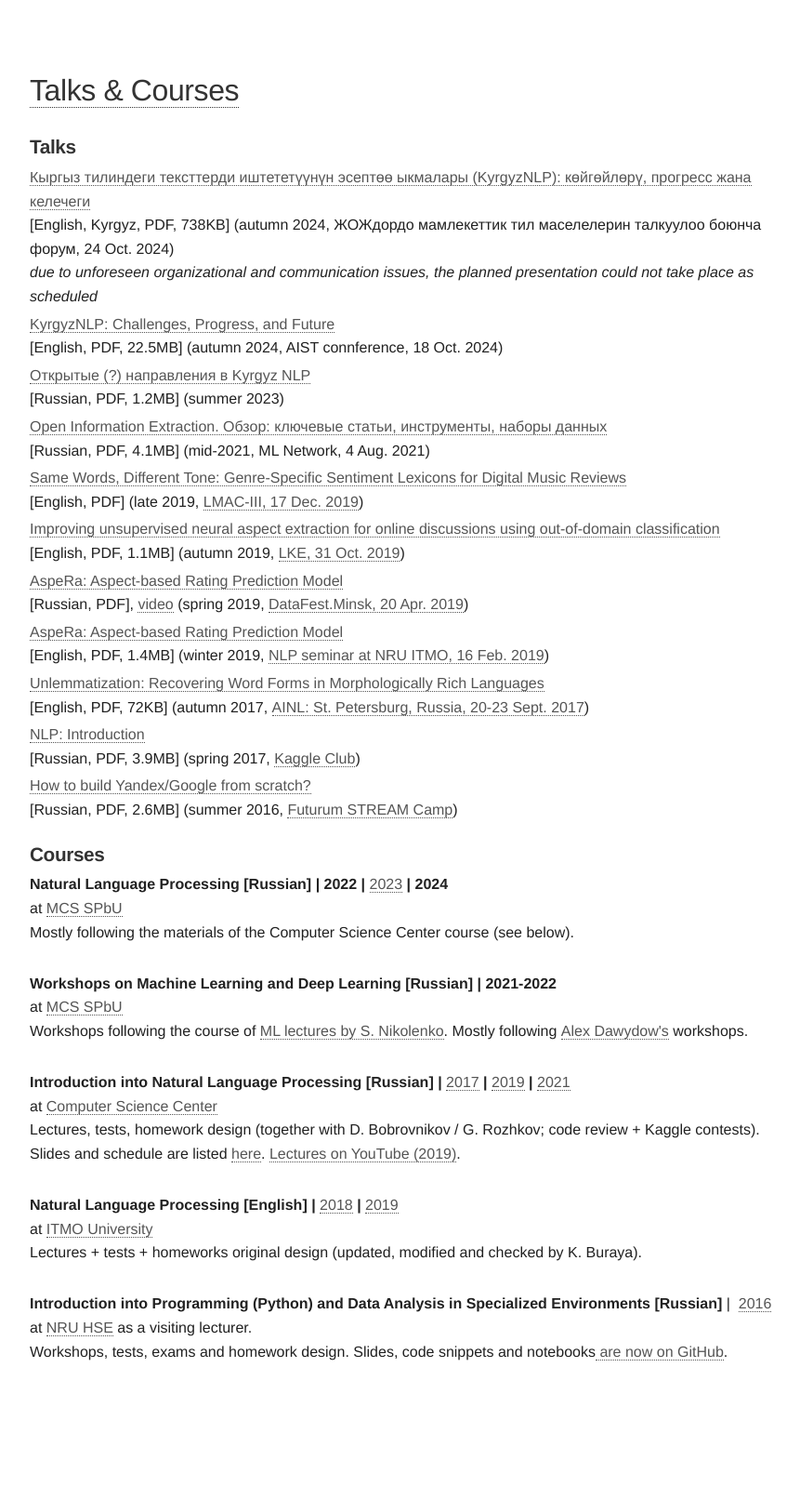
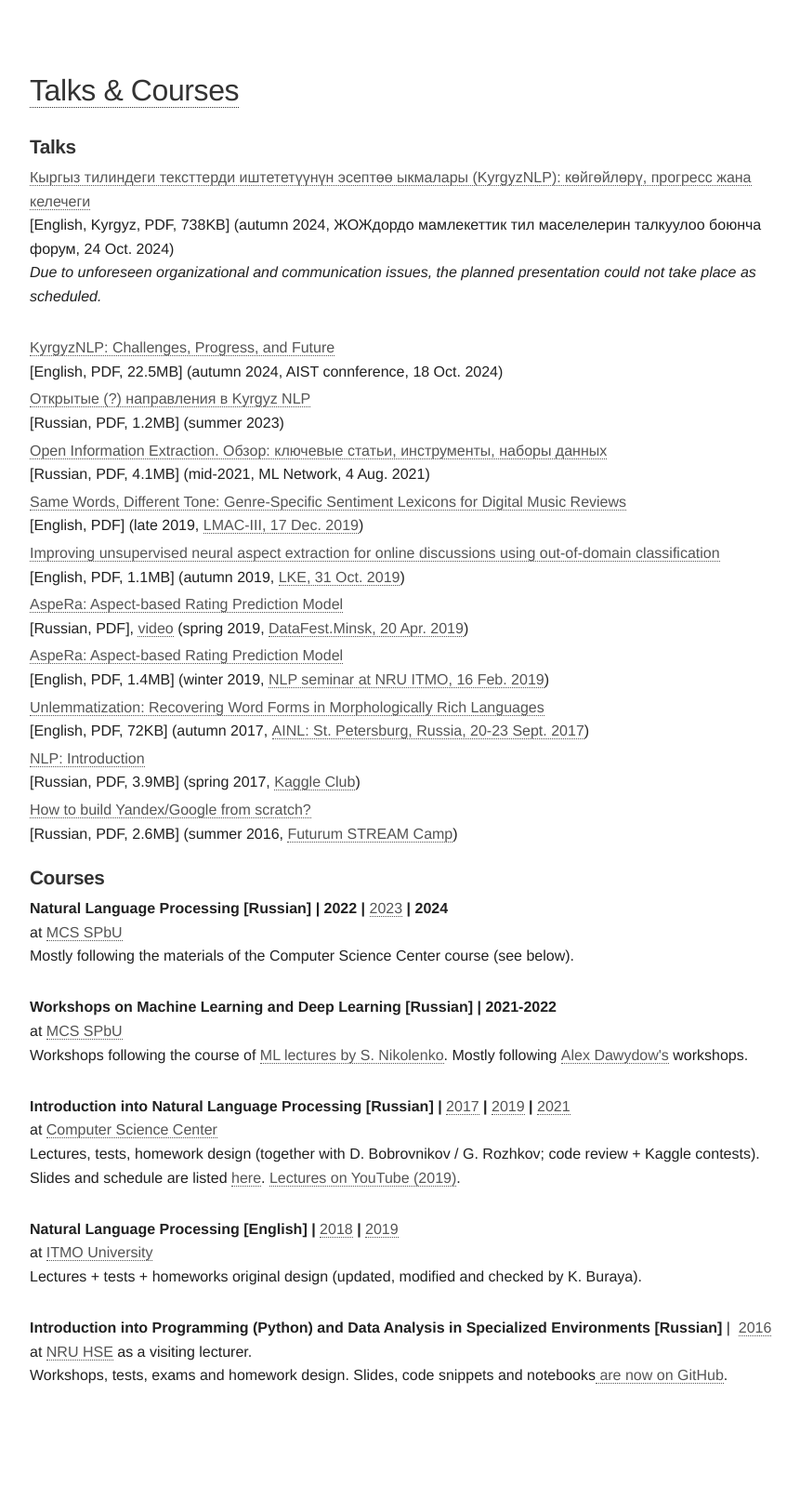
Before and after one commit to alexeyev/alexeyev.github.io, a Jekyll site: the page built from blahblahblah.html, in a window 1280 px wide. Shown: the whole page at 93% size, without its empty margins (208-1069 px from the left). Built offline with Jekyll 4.4.1, drawn with Linux system fonts in a browser that asks for light colours; before the commit the page ends 1588 px from its top, so only the background shows below that.

```diff
--- a/blahblahblah.html
+++ b/blahblahblah.html
@@ -22,8 +22,8 @@ description: Lists of public talks and courses by Anton Alekseev. Links to the a
 		Кыргыз тилиндеги тексттерди иштететүүнүн эсептөө ыкмалары (KyrgyzNLP): көйгөйлөрү, прогресс жана келечеги</a></b>
 		<br/>[English, Kyrgyz, PDF, 738KB]
 		(autumn 2024, ЖОЖдордо мамлекеттик тил маселелерин талкуулоо боюнча форум, 24 Oct. 2024)<br/>
-		<i>due to unforeseen organizational and communication issues, the planned presentation could not take place as scheduled</i>
-		<br/>
+		<i>Due to unforeseen organizational and communication issues, the planned presentation could not take place as scheduled.</i>
+		<br/><br/>
 	<li><b><a href="/pdf/kyrgyz-nlp-slides_2024.pdf">
 		KyrgyzNLP: Challenges, Progress, and Future</a></b>
 		<br/>[English, PDF, 22.5MB]
```
